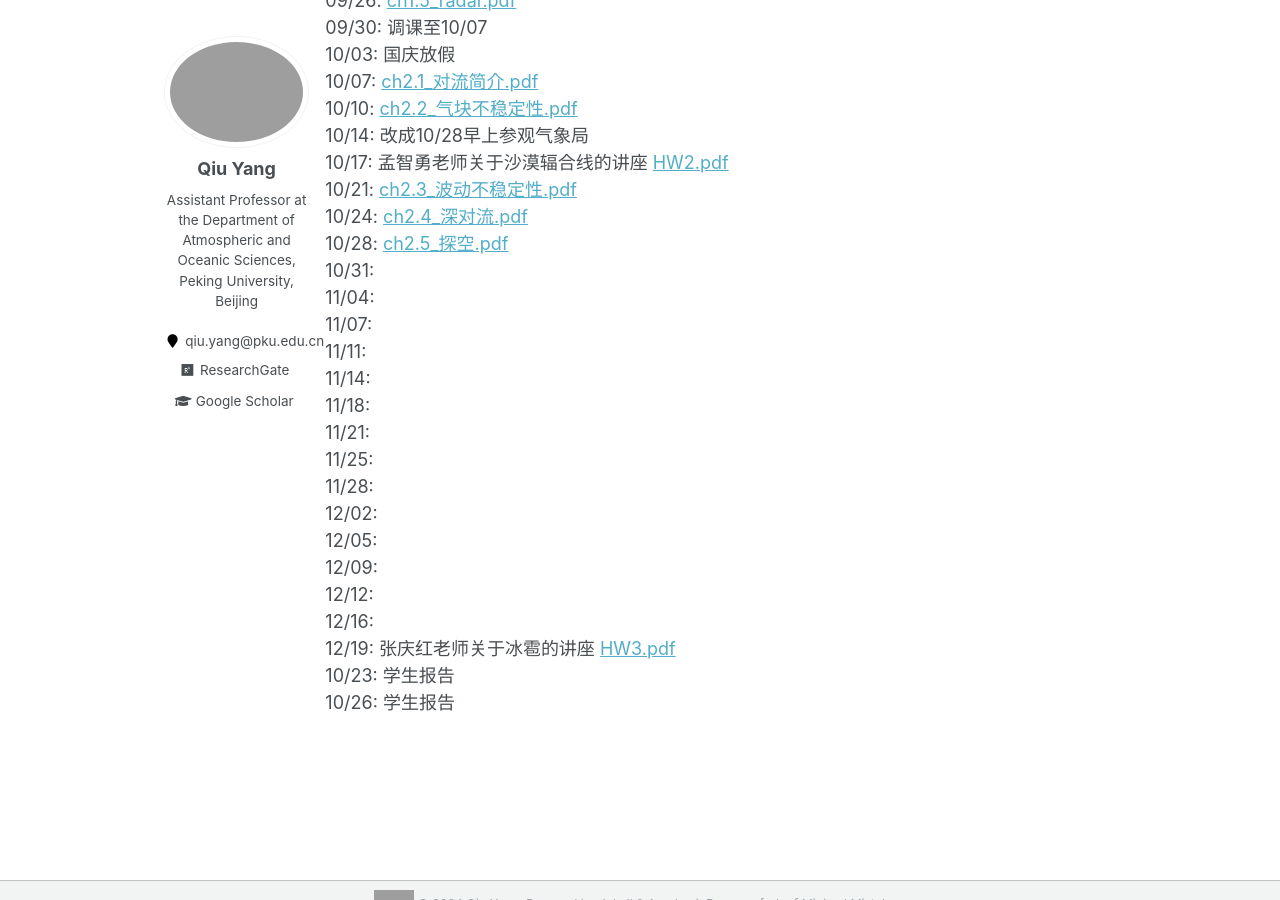
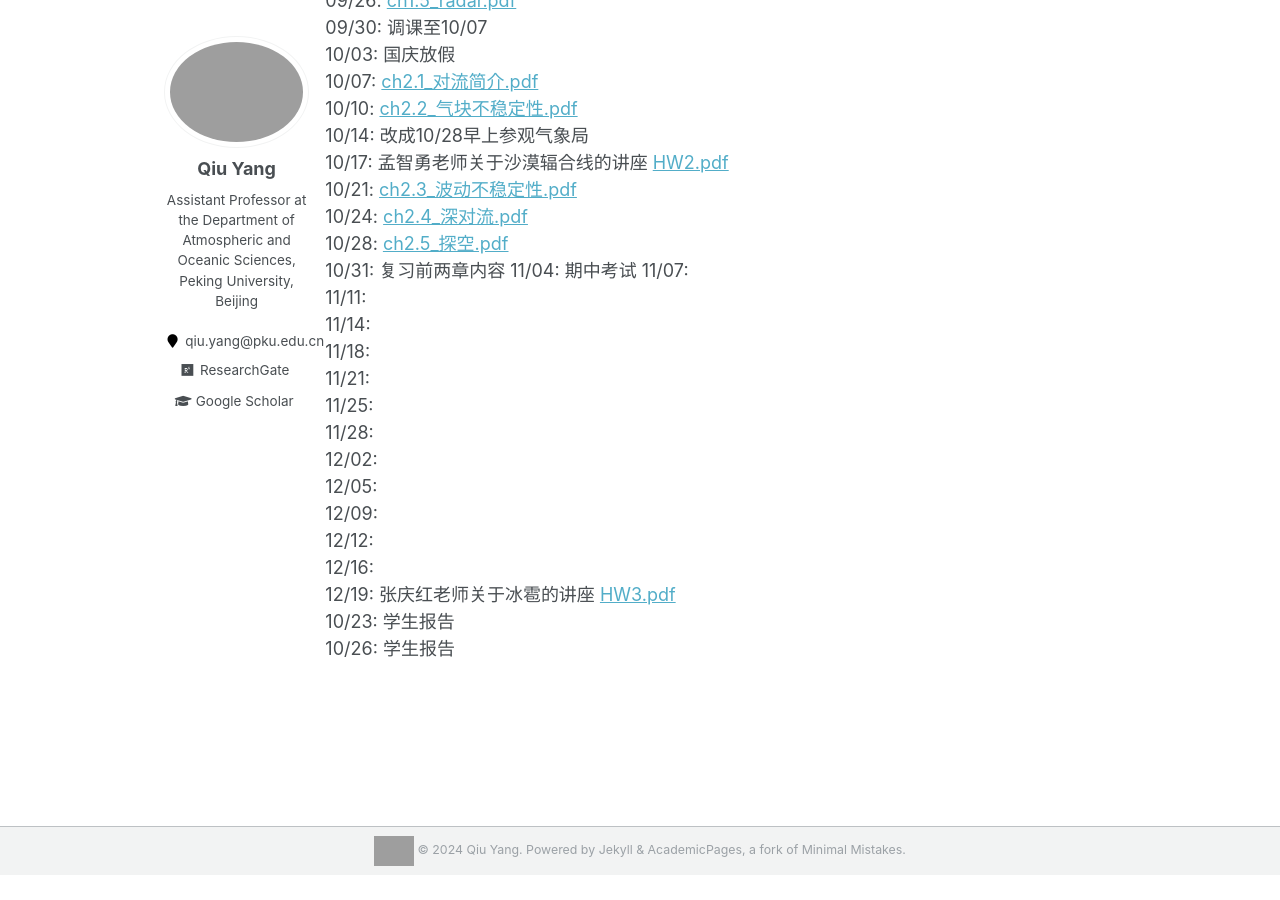
Before and after one commit to qiuyang50/qiuyang50.github.io, a Jekyll site: the page built from _pages/mesoscale_2024fall.md, in a window 1280 px wide and 900 px high, scrolled down 476 px. Built offline with Jekyll 4.4.1, drawn with Linux system fonts in a browser that asks for light colours; after the commit the page ends 1351 px from its top, so only the background shows below that; grey boxes are pictures that could not be loaded.

Commit message:
Update mesoscale_2024fall.md

```diff
--- a/_pages/mesoscale_2024fall.md
+++ b/_pages/mesoscale_2024fall.md
@@ -26,8 +26,8 @@ filename: modeling_2024fall.md
 10/21: <a href="https://qiuyang50.github.io/files/mesoscale_2024fall/ch2.3_波动不稳定性.pdf">ch2.3_波动不稳定性.pdf</a>
 10/24: <a href="https://qiuyang50.github.io/files/mesoscale_2024fall/ch2.4_深对流.pdf">ch2.4_深对流.pdf</a>
 10/28: <a href="https://qiuyang50.github.io/files/mesoscale_2024fall/ch2.5_探空.pdf">ch2.5_探空.pdf</a>
-10/31:
-11/04:
+10/31: 复习前两章内容
+11/04: 期中考试
 11/07:
 11/11:
 11/14:
```
